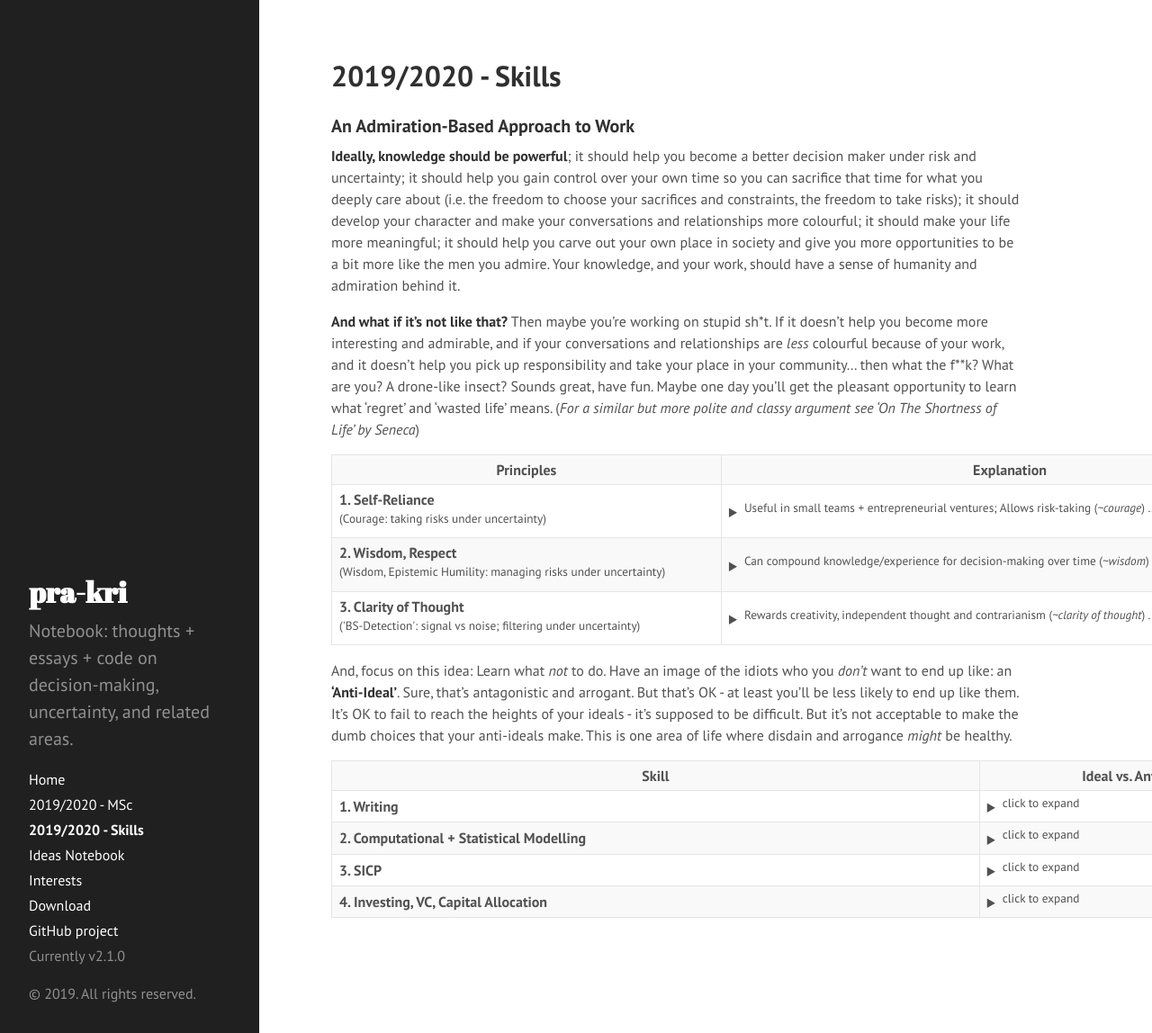
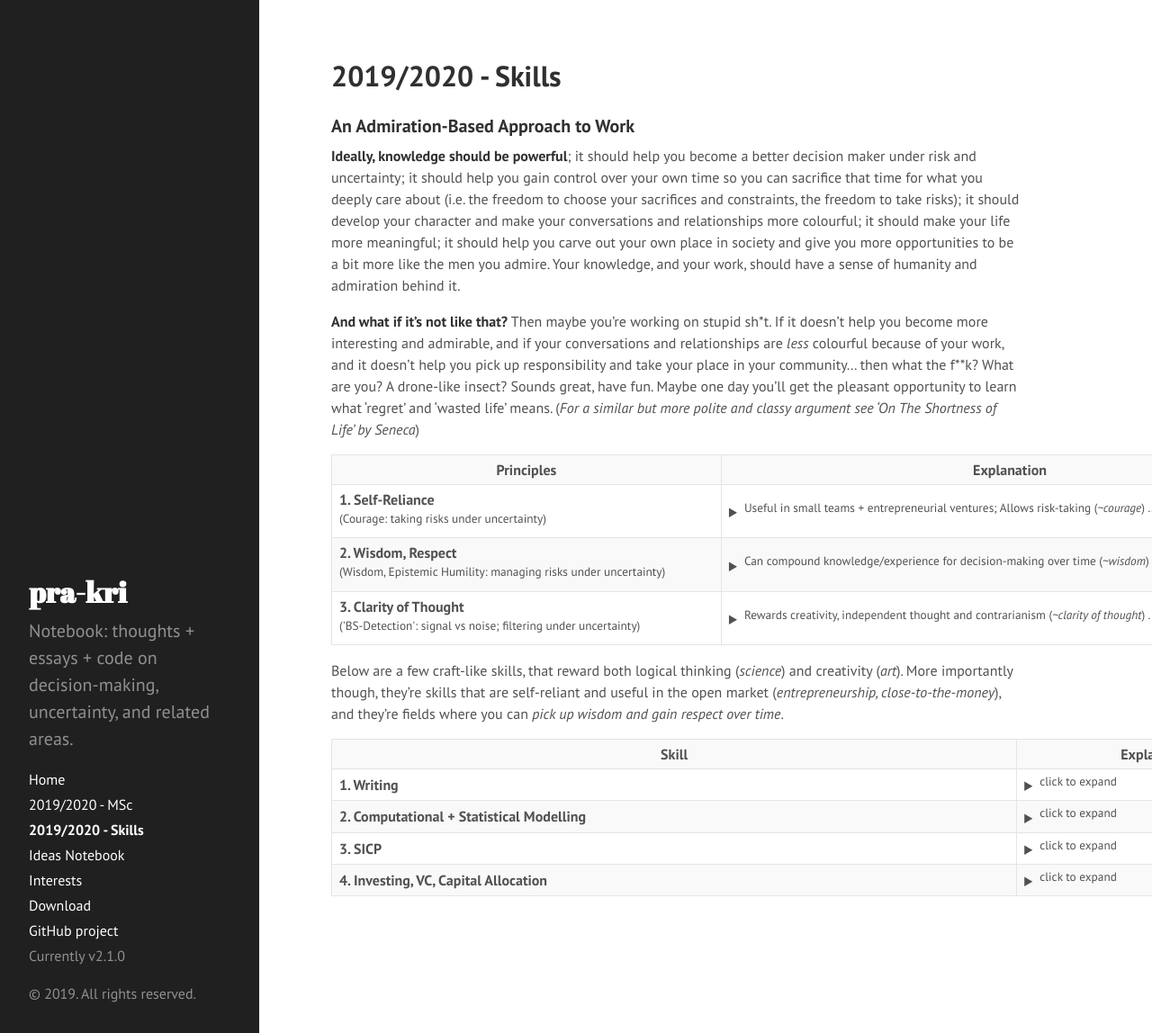
Before and after one commit to pra-kri/pra-kri.github.io, a Jekyll site: the page built from 2019to2020_skills.md, in a window 1280 px wide and 1148 px high. Shown: the whole window at 90% size. Built offline with Jekyll 4.4.1, drawn with Linux system fonts in a browser that asks for light colours; Markdown is read by kramdown in place of the engine named in the settings.

Commit message:
Update 2019to2020_skills.md

```diff
--- a/2019to2020_skills.md
+++ b/2019to2020_skills.md
@@ -43,14 +43,12 @@ title: 2019/2020 - Skills
   </tr>
 </table>
 
-
-And, focus on this idea: Learn what *not* to do. Have an image of the idiots who you *don't* want to end up like: an **'Anti-Ideal'**. Sure, that's antagonistic and arrogant. But that's OK - at least you'll be less likely to end up like them. It's OK to fail to reach the heights of your ideals - it's supposed to be difficult. But it's not acceptable to make the dumb choices that your anti-ideals make. This is one area of life where disdain and arrogance *might* be healthy.
-
+Below are a few craft-like skills, that reward both logical thinking (*science*) and creativity (*art*). More importantly though, they're skills that are self-reliant and useful in the open market (*entrepreneurship, close-to-the-money*), and they're fields where you can *pick up wisdom and gain respect over time*.
 
 <table style="width:140%">
   <tr>
     <th>Skill</th>
-    <th>Ideal vs. Anti-Ideal</th>
+    <th>Explanation</th>
   </tr>
   <tr>
     <td><b>1. Writing</b></td>
@@ -74,7 +72,7 @@ And, focus on this idea: Learn what *not* to do. Have an image of the idiots who
   <tr>
     <td><b>3. SICP </b></td>
     <td><details><summary><sup>click to expand</sup></summary>
-      <b> Ideal: </b> If you ever want to chase market opportunities quickly and effectively in small teams, you need to be a 'Great Hacker', or at least a not-bad one. Read and master 'The Structure and Interpretation of Computer Programs' and learn the general principles of building good architecture.
+      <b> Ideal: </b> If you ever want to chase market opportunities quickly and effectively in small teams, you need to be a 'Great Hacker', or at least not a bad one. Read and master 'The Structure and Interpretation of Computer Programs' and learn the general principles of building good architecture.
       <br>
       <b> Anti-Ideal: </b>Spaghetti code. Lasagne code. Exponential productivity decreases. Making a reallllly stupid, almost irreversible, technical decision that prevents you from building the next thing.
       <br>
```
